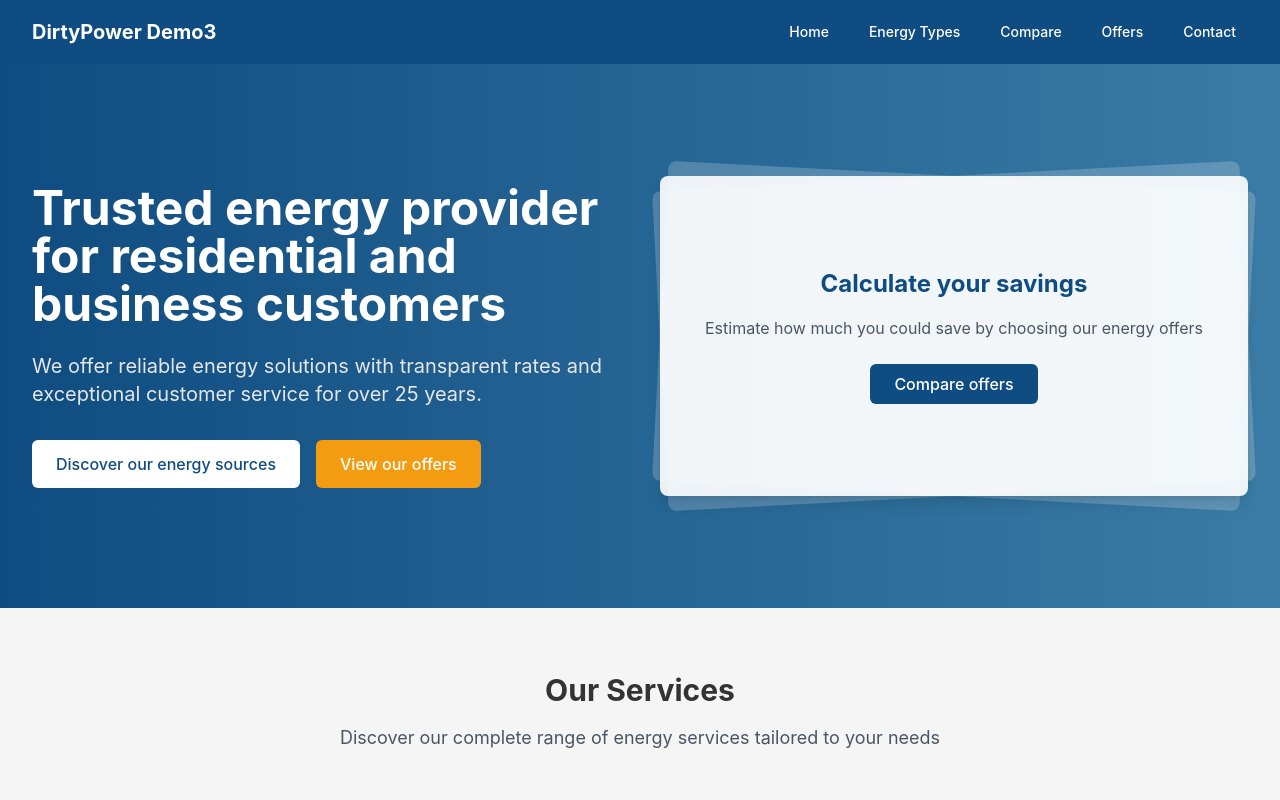
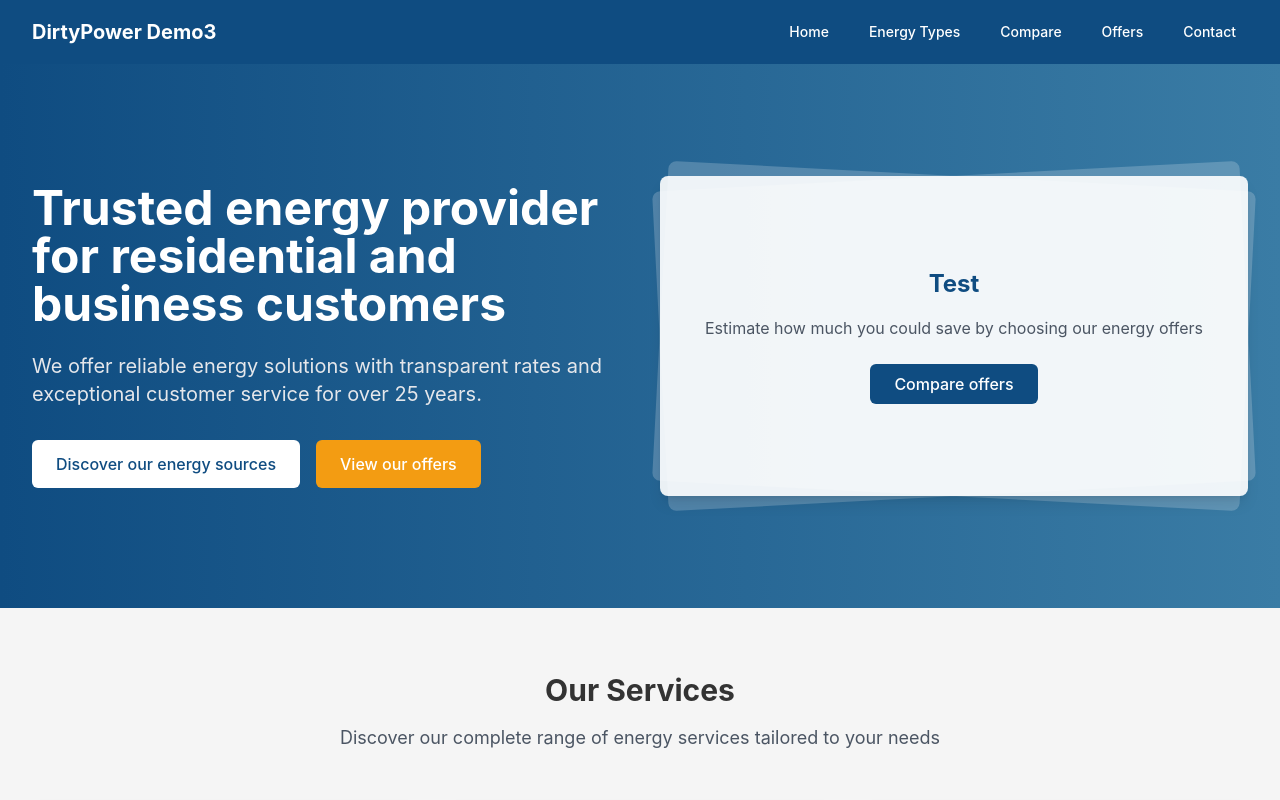
Before and after one commit to engie-codespace/demo3-dirty-power, a React (Create React App) app: page / in a window 1280 px wide. Shown: the top 800 px of the page. Built offline with nearby package versions, Linux system fonts and the light colour scheme.

Commit message:
Change 'Calculate your savings' to 'Test' in Hero component and update background to green

```diff
--- a/src/App.css
+++ b/src/App.css
@@ -14,7 +14,7 @@
 }
 
 .App-header {
-  background-color: #282c34;
+  background-color: #228B22;
   min-height: 100vh;
   display: flex;
   flex-direction: column;
--- a/src/components/EnergyCard.tsx
+++ b/src/components/EnergyCard.tsx
@@ -24,7 +24,7 @@ const EnergyCard: React.FC<EnergyCardProps> = ({ energy }) => {
         {/* In a real project, we would have images, but for now we're using a colored div */}
         <div
           className={`w-full h-full flex items-center justify-center ${
-            energy.type === 'fossil' ? 'bg-amber-700' : 'bg-blue-600'
+            energy.type === 'fossil' ? 'bg-amber-700' : 'bg-green-600'
           }`}
         >
           <h3 className="text-white text-xl font-bold">{energy.name}</h3>
--- a/src/components/Hero.tsx
+++ b/src/components/Hero.tsx
@@ -36,7 +36,7 @@ const Hero: React.FC = () => {
               <div className="absolute inset-0 bg-white bg-opacity-20 rounded-lg transform -rotate-3"></div>
               <div className="absolute inset-0 bg-white bg-opacity-90 rounded-lg shadow-lg flex items-center justify-center p-8">
                 <div className="text-center">
-                  <h3 className="text-2xl font-bold text-primary mb-4">Calculate your savings</h3>
+                  <h3 className="text-2xl font-bold text-primary mb-4">Test</h3>
                   <p className="text-gray-600 mb-6">Estimate how much you could save by choosing our energy offers</p>
                   <Link
                     to="/compare"
```
